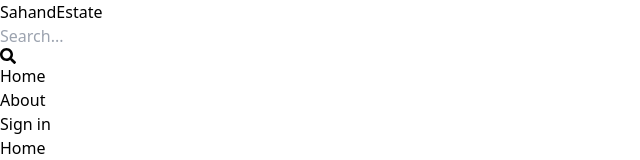
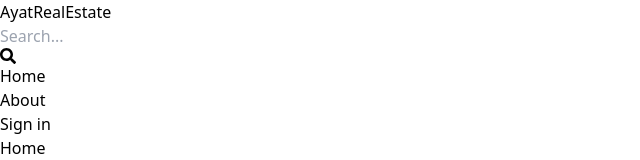
Before and after one commit to Mulew/AYAT_REAL_ESTATE, a React (Vite) app in the folder client/: page / in a window 1280 px wide. Shown: the top 160 px of the page, without its empty margins (0-640 px from the left). Built offline with nearby package versions, Linux system fonts and the light colour scheme.

Commit message:
changing the name of the site

```diff
--- a/client/src/components/Header.jsx
+++ b/client/src/components/Header.jsx
@@ -6,8 +6,8 @@ const Header = () => {
     <header className='bg-slate-200 shadow-md '>
         <div className='flex justify-between items-center max-w-6xl mx-auto py-1 px-3'>
             <h1 className='font-bold text-sm sm:text-xl flex flex-wrap'>
-                <span className='text-slate-500'>Sahand</span>
-                <span className='text-slate-700'>Estate</span>
+                <span className='text-slate-500'>Ayat</span>
+                <span className='text-slate-700'>RealEstate</span>
             </h1>
 
             <form className='bg-slate-100 p-1 rounded-lg flex items-center'>
```
